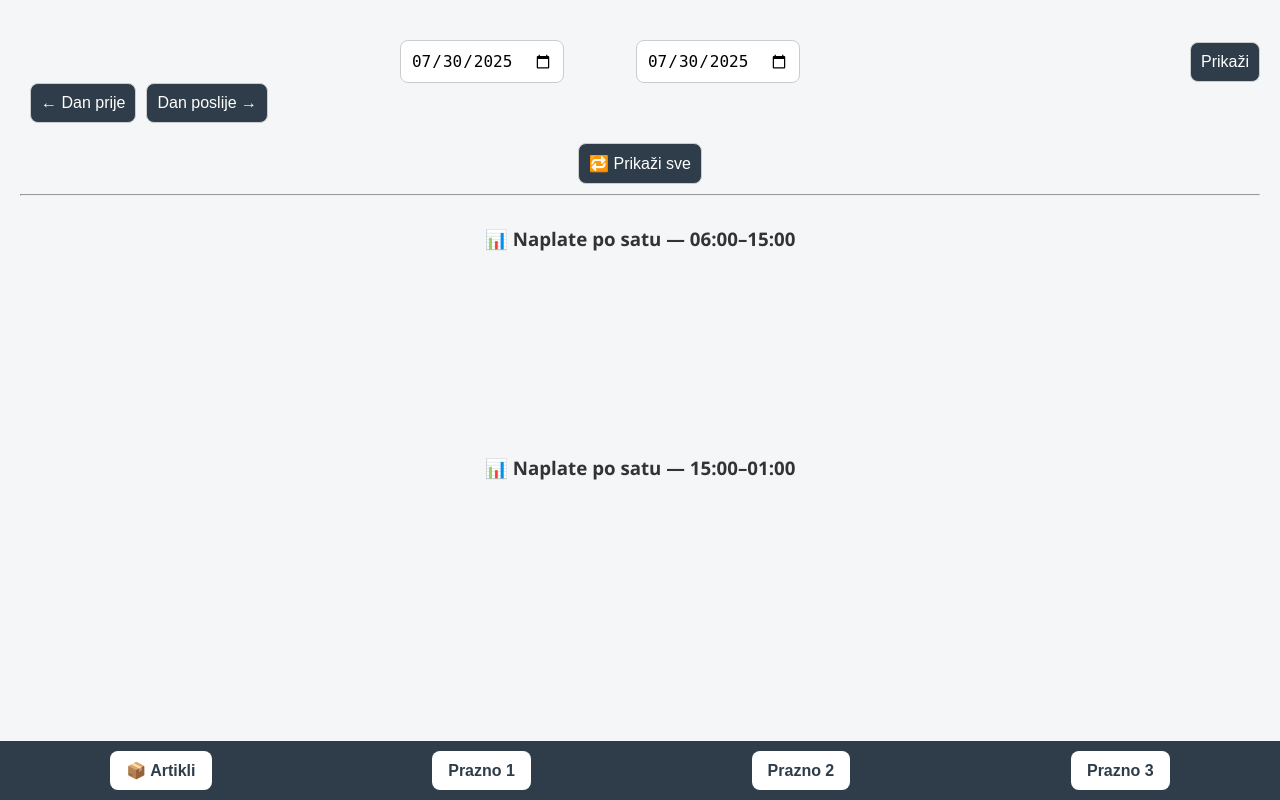
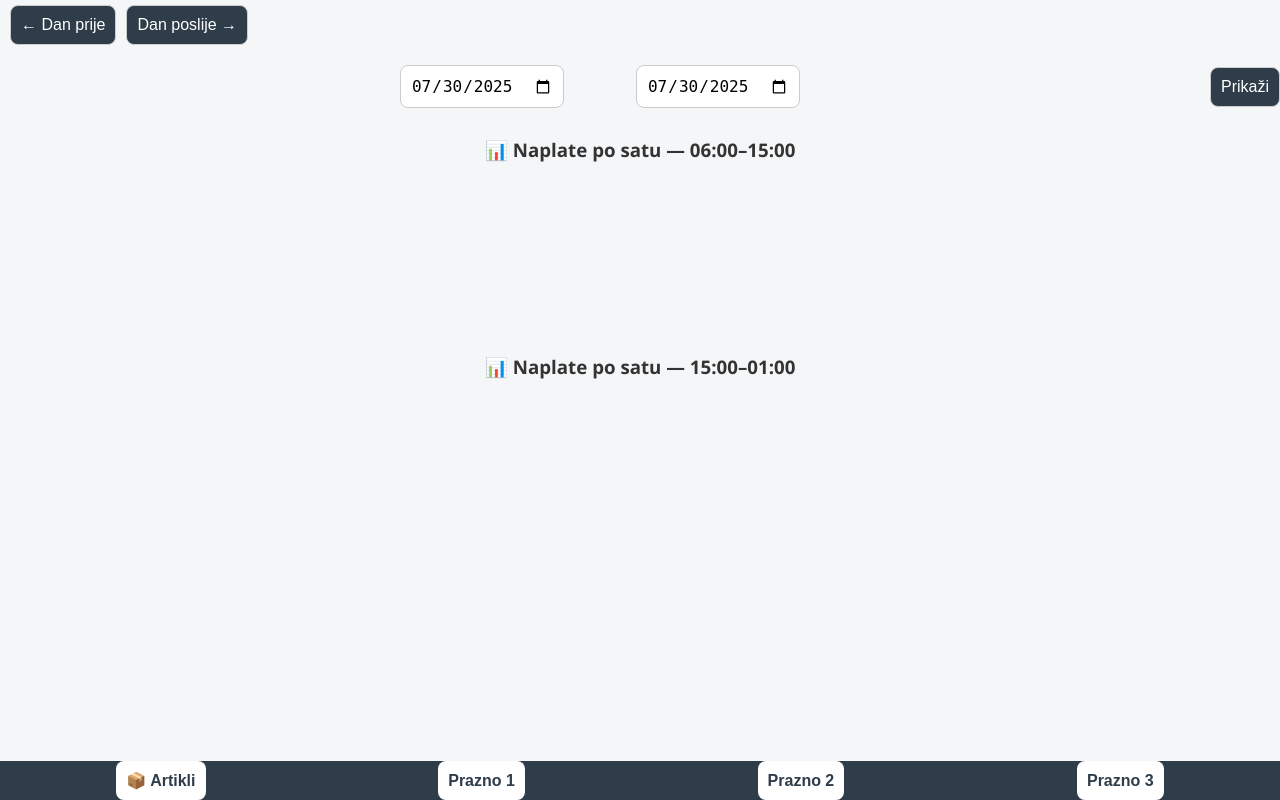
Before and after one commit to AntischA/WwwLeronebarCom, a Flask app: page /radnje in a window 1280 px wide. Run offline with Flask 3, Linux system fonts and the light colour scheme; data that the repository does not hold is empty; a map, chart or similar area stays blank.

Commit message:
ddsdfsdd

```diff
--- a/templates/radnje_korisnika.html
+++ b/templates/radnje_korisnika.html
@@ -10,17 +10,18 @@
     body {
       font-family: 'Segoe UI', sans-serif;
       margin: 0;
-      padding: 20px;
       background-color: #f4f6f8;
       color: #333;
+      padding-bottom: 80px; /* dovoljno za footer da ne preklopi sadržaj */
+
     }
 
     .summary {
       display: flex;
       flex-wrap: wrap;
-      gap: 10px;
+      gap: 5px;
       justify-content: center;
-      margin-top: 20px;
+      margin-top: 10px;
     }
 
     .summary ul { display: contents; }
@@ -84,8 +85,7 @@
       background-color: white;
       border-radius: 12px;
       box-shadow: 0 2px 6px rgba(0,0,0,0.1);
-      padding: 15px;
-      margin-top: 15px;
+      padding: 5px;
       display: none;
     }
 
@@ -115,6 +115,7 @@
     .buttonstwo {
       display: flex;
       gap: 10px;
+      margin-top: 5px;
       margin-right: 10px;
       margin-left: 10px;
       }
@@ -141,7 +142,6 @@
   background-color: #2e3d49;
   display: flex;
   justify-content: space-around;
-  padding: 10px 0;
   z-index: 100;
 }
 
@@ -149,11 +149,8 @@
   background: #ffffff;
   color: #2e3d49;
   border: none;
-  padding: 10px 16px;
-  border-radius: 8px;
   font-size: 16px;
   font-weight: bold;
-  cursor: pointer;
 }
 
 .modal {
@@ -170,10 +167,9 @@
 
 .modal-content {
   background-color: #fff;
-  margin: 10% auto;
   padding: 20px;
-  border-radius: 12px;
-  width: 90%;
+  border-radius: 5px;
+  width: 100%;
   max-width: 500px;
   position: relative;
   box-shadow: 0 4px 10px rgba(0,0,0,0.2);
@@ -221,7 +217,12 @@
 </head>
 <body>
 
-<form id="filter-form">
+  <div class="buttonstwo">
+    <button id="prev-day">← Dan prije</button>
+    <button id="next-day">Dan poslije →</button>
+  </div>
+
+  <form id="filter-form">
   <div class="date-range">
     <input type="date" id="from_date" name="from_date" required>
     <input type="date" id="to_date" name="to_date" required>
@@ -229,27 +230,19 @@
   <button type="submit">Prikaži</button>
 </form>
 
-  <div class="buttonstwo">
-    <button id="prev-day">← Dan prije</button>
-    <button id="next-day">Dan poslije →</button>
-  </div>
+
 
   <div class="summary">
     <ul id="summary-list"></ul>
   </div>
 
-  <div style="text-align:center; margin-bottom: 10px;">
-    <button onclick="prikaziSveKartice()">🔁 Prikaži sve</button>
-  </div>
 
-  <hr>
-
-<div style="margin-top: 30px;">
+<div style="margin-top: 15px;">
   <h3 style="text-align:center;">📊 Naplate po satu — 06:00–15:00</h3>
   <canvas id="chart06_15"></canvas>
 </div>
 
-<div style="margin-top: 30px;">
+<div style="margin-top: 15px;">
   <h3 style="text-align:center;">📊 Naplate po satu — 15:00–01:00</h3>
   <canvas id="chart15_01"></canvas>
 </div>
```
